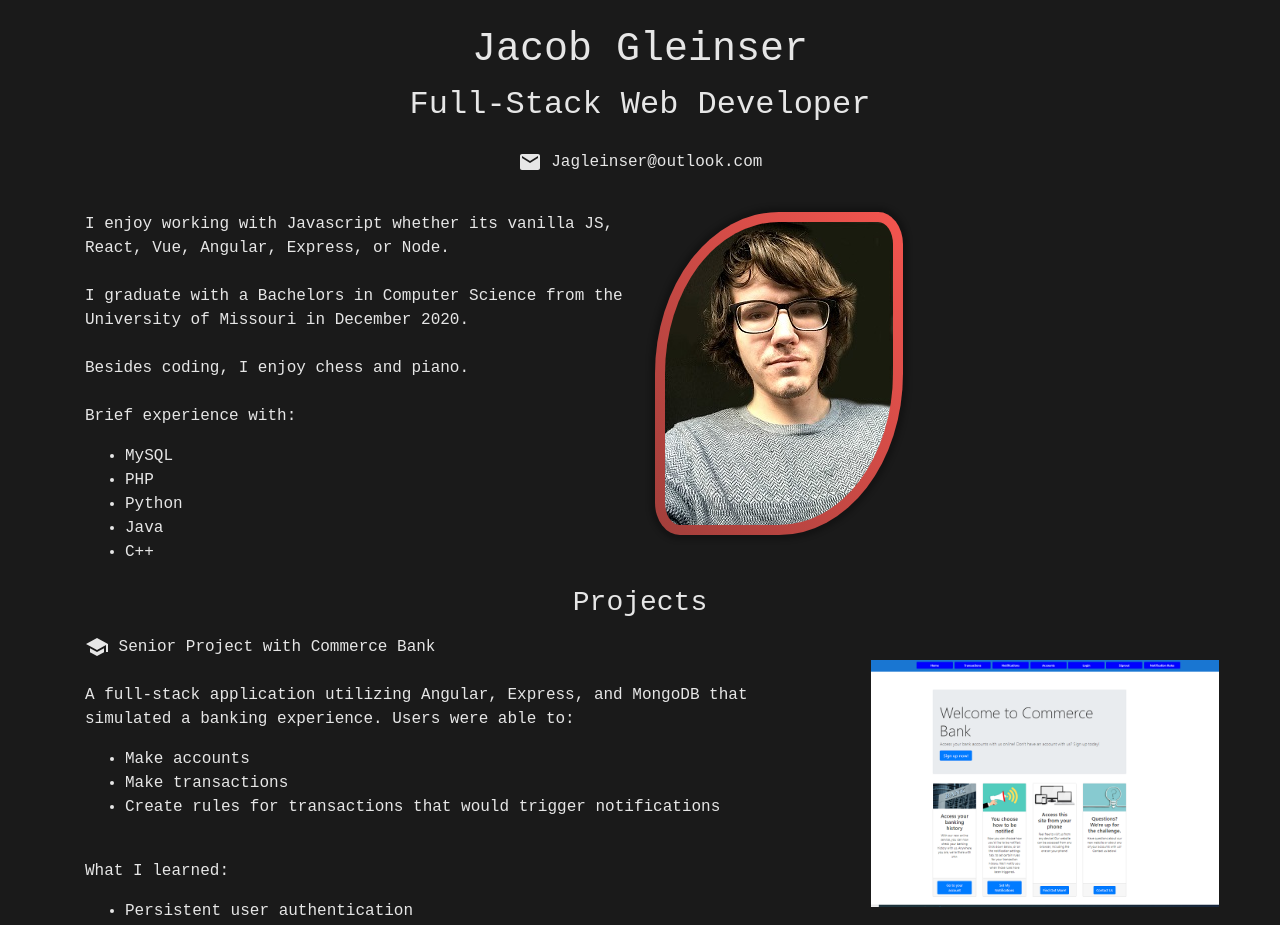
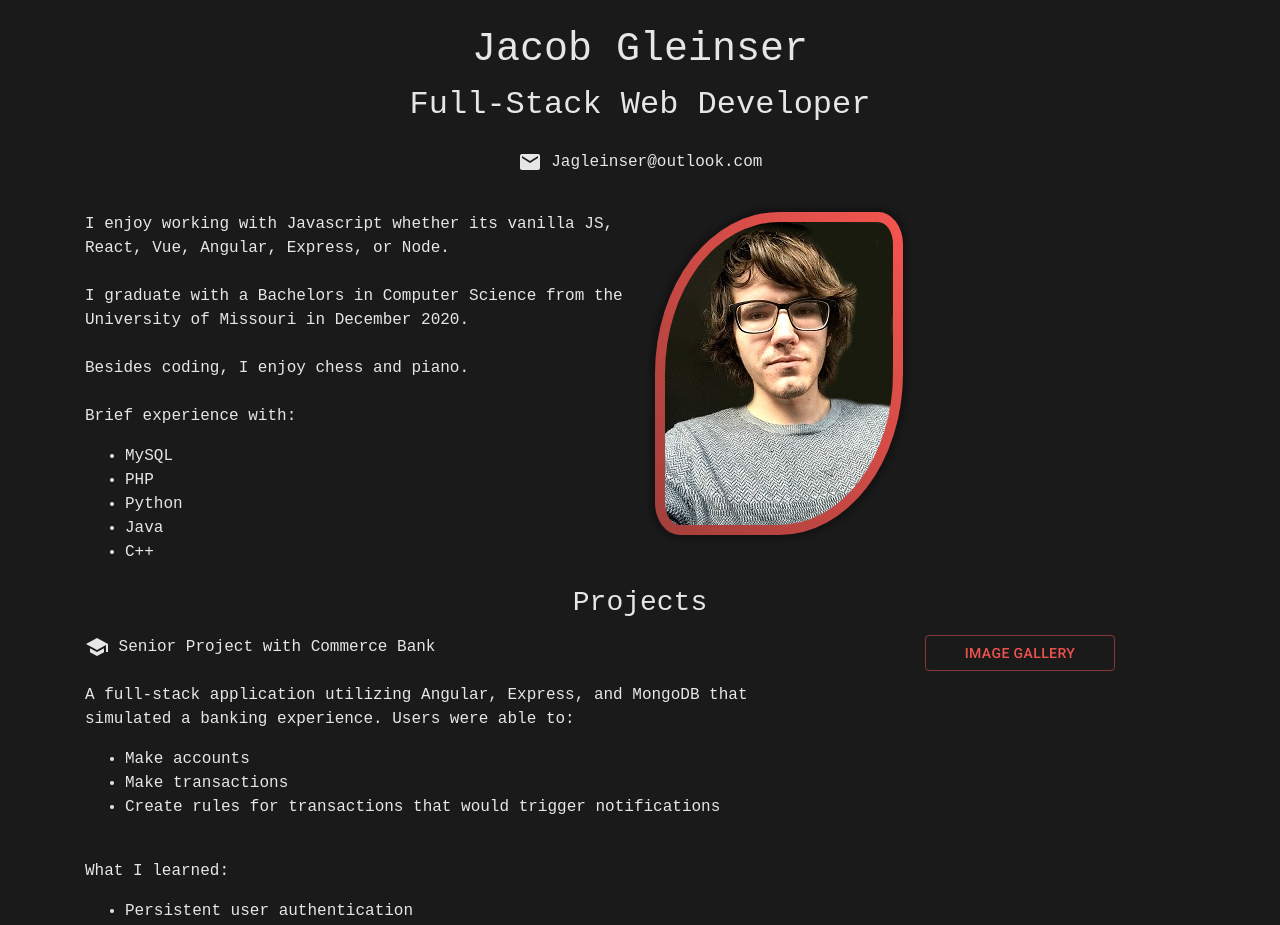
Before and after one commit to jacobalang/PersonalWebsite, a React (Create React App) app: page / in a window 1280 px wide. Shown: the top 925 px of the page. Built offline with nearby package versions, Linux system fonts and the light colour scheme.

Commit message:
RemovedPicture

```diff
--- a/src/components/ContactInfo.js
+++ b/src/components/ContactInfo.js
@@ -38,7 +38,7 @@ export default class ContactInfo extends Component {
                 <Row>
                     <Col> <Button onClick={() => {window.location.href = "https://github.com/jacobalang/PersonalWebsite"; }} variant ="outlined" color="primary"> View Source on Github</Button></Col>
                 </Row>
-                <Row style={{padding: '1vw'}}>
+                <Row>
                 </Row>
 
             </div>
--- a/src/components/Portfoliopage.css
+++ b/src/components/Portfoliopage.css
@@ -93,9 +93,8 @@ button {
 }
 
 .project-picture {
-    height: auto;
     max-width: 400px;
-    margin: auto;
-    padding: 2vw;
+    padding-bottom: 1vw;
+    overflow: hidden;
 
 }
--- a/src/components/Portfoliopage.js
+++ b/src/components/Portfoliopage.js
@@ -69,13 +69,12 @@ export default class Portfoliopage extends Component {
 
                     </Col>
                     <Col md={4}>
-                    <Row>
-                    <Col md={2}><img className="project-picture" src={commerce1} alt="Jacob Gleinser"></img></Col>
-                        </Row>
-                        <Row><MaxWidthDialog/></Row>
+
+                        <Row><MaxWidthDialog vari/></Row>
                     </Col>
                 </Row>
                 <ContactInfo/>
+                <div style={{paddingBottom:'2vw'}}></div>
             </div>
 
         )
```
